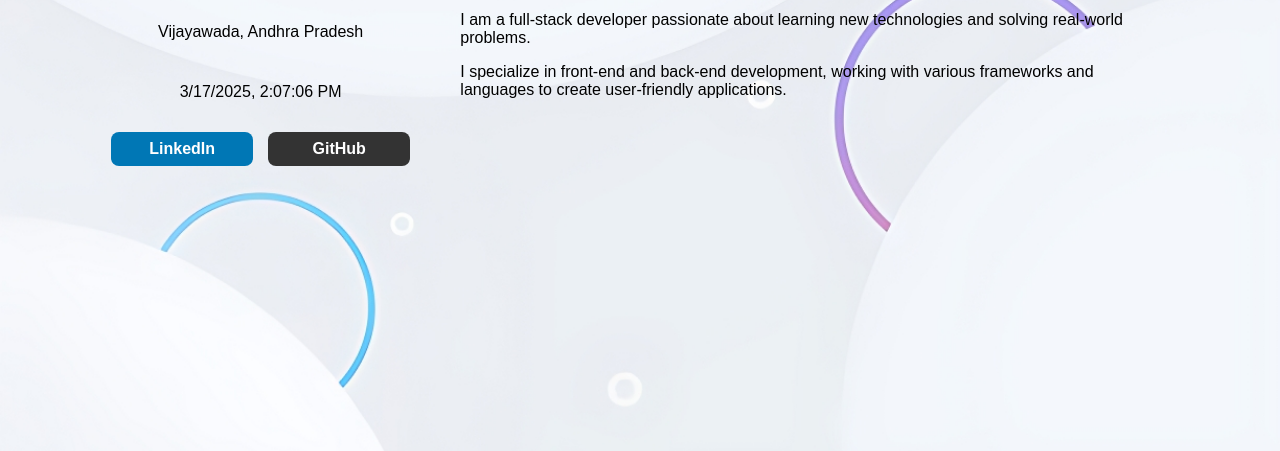
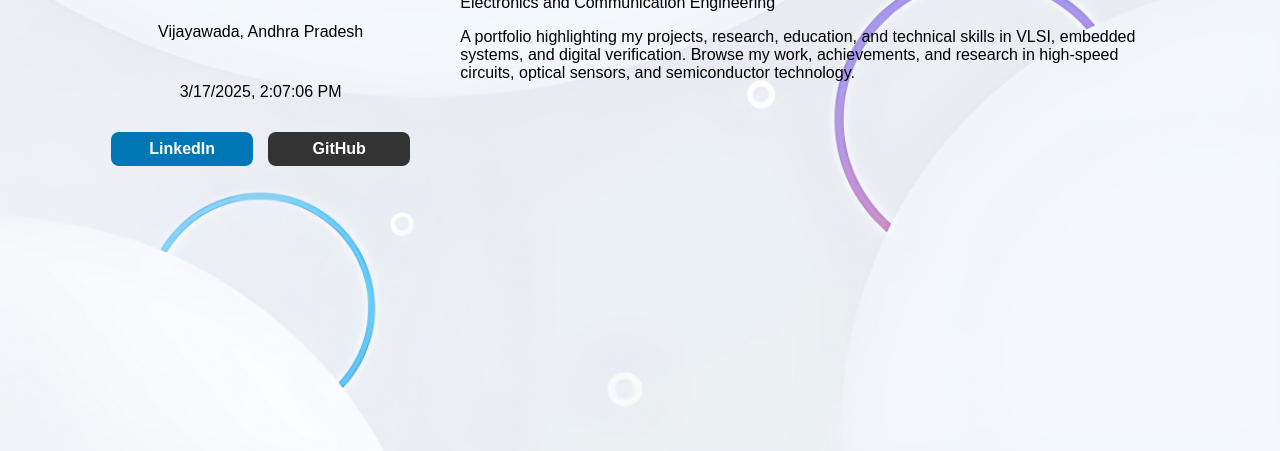
Before and after one commit to abdulkhajashabuddin16/abdulkhajashabuddin16, a plain HTML site: page index.html in a window 1280 px wide. Shown: the part 349-800 px from the top of the page. Drawn offline with Linux system fonts and the light colour scheme.

Commit message:
index.html

```diff
--- a/index.html
+++ b/index.html
@@ -69,8 +69,7 @@
                     <div class="profile-scroll-container">
                         <h2>Hi 👋, I'm Abdul Khaja Shabuddin </h2>
                         <p>Electronics and Communication Engineering</p>
-                        <p>I am a full-stack developer passionate about learning new technologies and solving real-world problems.</p>
-                        <p>I specialize in front-end and back-end development, working with various frameworks and languages to create user-friendly applications.</p>
+                        <p>A portfolio highlighting my projects, research, education, and technical skills in VLSI, embedded systems, and digital verification. Browse my work, achievements, and research in high-speed circuits, optical sensors, and semiconductor technology.</p>
                     </div>
                 </div>
             </div>
```
